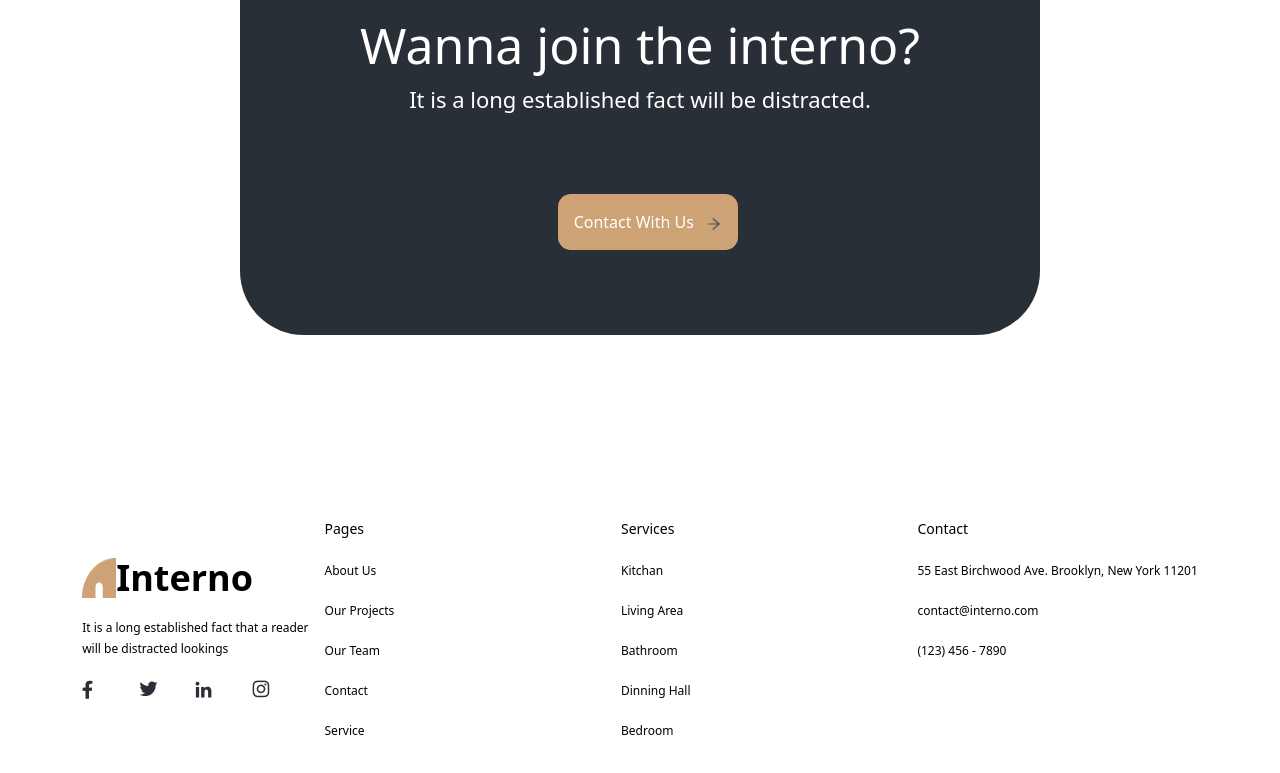
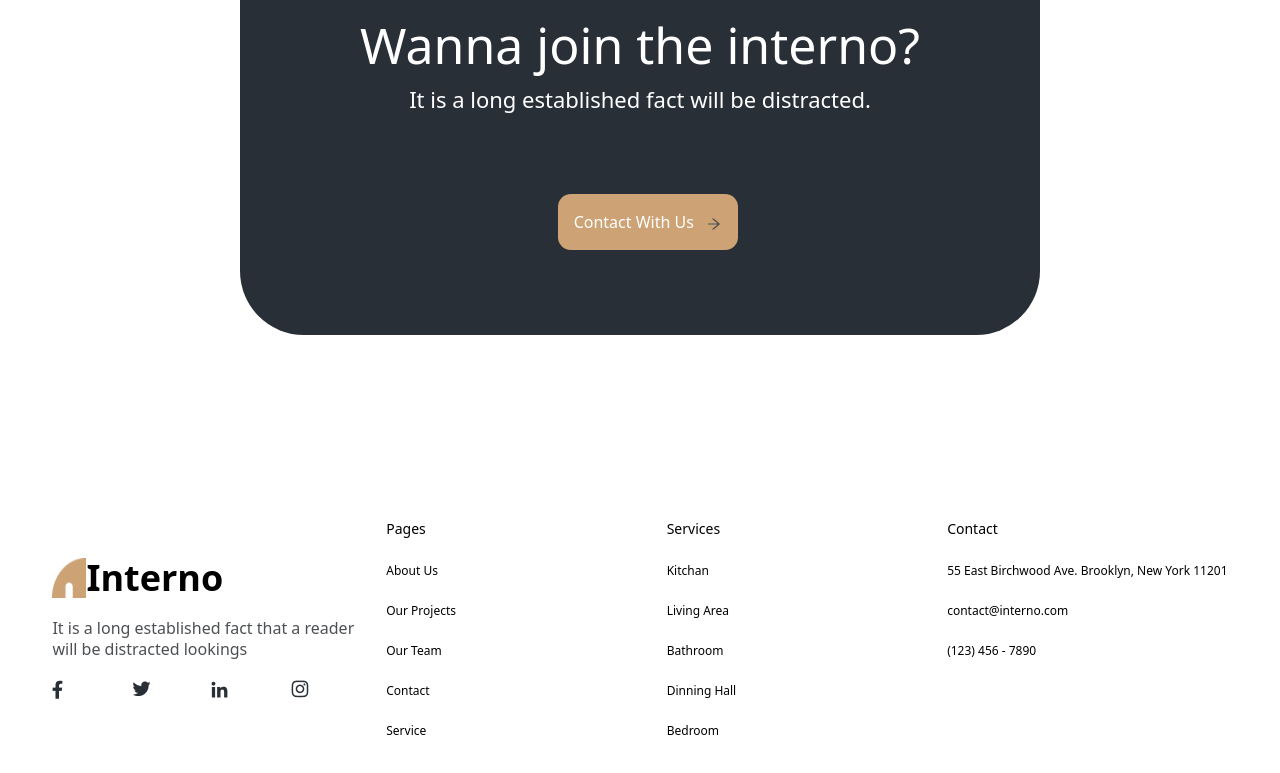
Before and after one commit to iruojefaith/codewarchallenge, a React (Create React App) app: page / in a window 1280 px wide. Shown: the part 6160-6933 px from the top of the page. Built offline with nearby package versions, Linux system fonts and the light colour scheme.

Commit message:
added about page

```diff
--- /dev/null
+++ b/src/About/About.jsx
@@ -0,0 +1,14 @@
+import React from 'react'
+import Footer from '../Footer/footer';
+import Header from './Header';
+
+function About() {
+  return (
+    <div>
+    <Header />
+    <Footer />
+    </div>
+  )
+}
+
+export default About
--- /dev/null
+++ b/src/About/Header.jsx
@@ -0,0 +1,25 @@
+import React from 'react';
+import Bg from '../Assets/article3.png';
+import '../App.css';
+
+
+function Header() {
+  return (
+    <div>
+    <div className='relative '>
+          <img
+            src={Bg}
+            className='img w-screen absolute bg-blend-normal h-[50vh] bg-cover '
+          />
+          <div class='  grid h-screen place-items-center md:-ml-[25rem]'>
+            <div className='absolute mx-3 line justify-center align-middle '>
+              <h3 className='text-[55px] md:text-[75px] leading-none my-6 bg-[#fff]  '>About Us <br></br><span>Home/About Us</span> </h3>
+                 </div>
+            </div>
+    </div>
+
+</div>
+  )
+}
+
+export default Header
--- a/src/App.js
+++ b/src/App.js
@@ -3,7 +3,7 @@ import './App.css';
 import { BrowserRouter, Route, Routes }  from "react-router-dom";
 import Home from './Home/Home';
 import Navbar from './Navbar/navbar';
-import About from './Components/About';
+import About from './About/About';
 import Services from './Components/Services';
 import Project from './Components/Project';
 import Blog from './Components/Blog';
--- a/src/Components/About.jsx
+++ /dev/null
@@ -1,9 +0,0 @@
-import React from 'react'
-
-function About() {
-  return (
-    <div>About</div>
-  )
-}
-
-export default About
--- a/src/Footer/footer.js
+++ b/src/Footer/footer.js
@@ -12,13 +12,13 @@ const Footer = () => {
   // }, []);
 
   return (
-    <div className="flex gap-4 items-center justify-center py-20">
-    <div>
+    <div className="flex gap-8 items-center justify-center py-20">
+    <div >
         <h2 className='font-bold text-4xl flex  '><img src={Logo} />Interno</h2>
-          <p className='text-xs font-thin leading-[1.3rem] my-5'>
+          <p className=' leading-[1.3rem] my-5 text-[16px] text-[#4D5053]'>
             It is a long established fact that a reader<br></br> will be distracted lookings
           </p>
-          <div className="grid grid-cols-4 items-center justify-center g-4  ">
+          <div className="grid grid-cols-4 items-center justify-center gap-4  ">
              {social.map(({ img, url }, i ) => {
              return (
                       <div key={i} >
@@ -32,7 +32,7 @@ const Footer = () => {
 
     </div>
 
-          <div className="grid grid-cols-3  gap-4 ">
+          <div className="grid grid-cols-3 ">
       {footerLinks.map(({ title, subLinks },  i) => {
 
         return (
```
